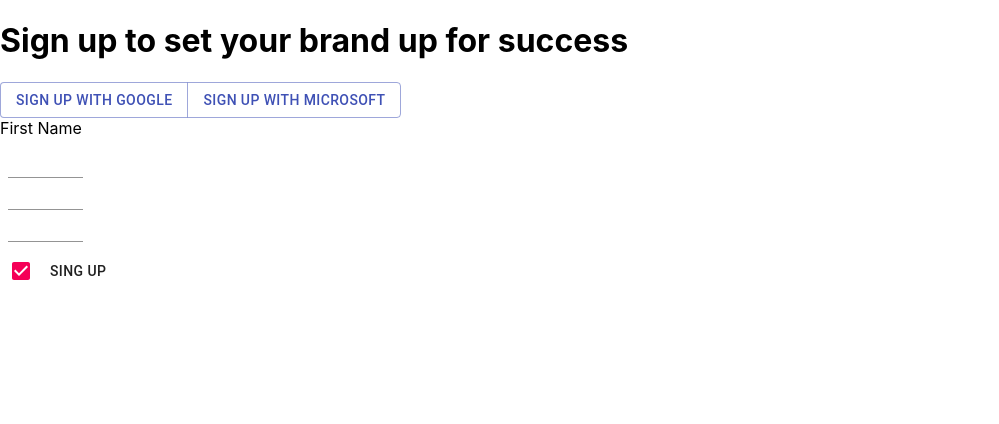
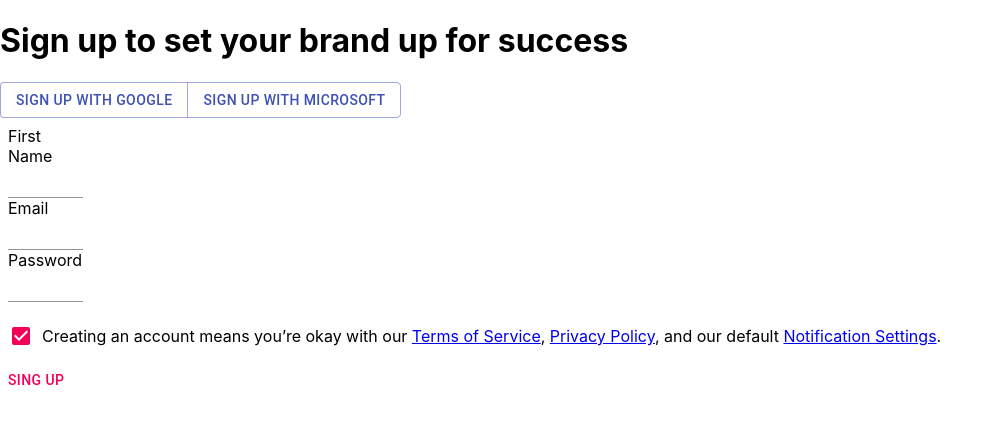
Before and after one commit to Oli1nykDmytro/MaterialComponents, a React (Create React App) app: page / in a window 1280 px wide. Shown: the top 424 px of the page, without its empty margins (0-999 px from the left). Built offline with nearby package versions, Linux system fonts and the light colour scheme.

Commit message:
fix form & add cahnge component SingUp

```diff
--- a/src/component/ContainerSingUp/index.tsx
+++ b/src/component/ContainerSingUp/index.tsx
@@ -7,13 +7,14 @@ const SingUpComponent: React.FC<{}> = () => {
   return (
     //title
     <>
+    <Box>
       <Box>
         <h1>Sign up to set your brand up for success</h1>
       </Box>
-
       <BoxButtons />
       {/* //---or */}
       <FormComponent />
+    </Box>
     </>
   );
 };
--- a/src/component/Form/index.tsx
+++ b/src/component/Form/index.tsx
@@ -6,6 +6,7 @@ import TextField from '../common/material-ui/TextField';
 import Button from '../common/material-ui/Button';
 import Box from '../common/material-ui/Box';
 import Checkbox from '../common/material-ui/Checkbox';
+
 interface ValuesInput {
   fullName: string;
   email: string;
@@ -16,8 +17,6 @@ const FormComponent: React.FC<{}> = () => {
   const initialValues: ValuesInput = { fullName: '', email: '', password: '' };
   const [checked, setChecked] = React.useState(true);
   const handleChange = (event: React.ChangeEvent<HTMLInputElement>) => {
-    console.log(event.target.checked);
-
     setChecked(event.target.checked);
   };
 
@@ -31,21 +30,25 @@ const FormComponent: React.FC<{}> = () => {
         }}
       >
         <Form>
-          <label htmlFor="firstName">First Name</label>
-          {/* <Field id="firstName" name="firstName" placeholder="First Name" /> */}
           <Box width={75} p={1} display="flex" flexDirection="column">
+            <label htmlFor="firstName">First Name</label>
             <TextField />
+            <label htmlFor="firstName">Email</label>
             <TextField />
+            <label htmlFor="firstName">Password</label>
             <TextField />
           </Box>
 
+          <Box display="flex" >
           <Checkbox
             checked={checked}
             onChange={handleChange}
             inputProps={{ 'aria-label': 'primary checkbox' }}
           />
+          <p>Creating an account means you’re okay with our <a href="#">Terms of Service</a>, <a href="#">Privacy Policy</a>, and our default <a href="#">Notification Settings</a>.</p>
+          </Box>
 
-          <Button>Sing Up</Button>
+          <Button color="secondary">Sing Up</Button>
         </Form>
       </Formik>
     </div>
```
